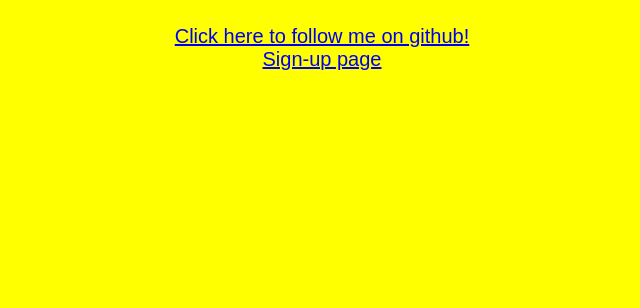
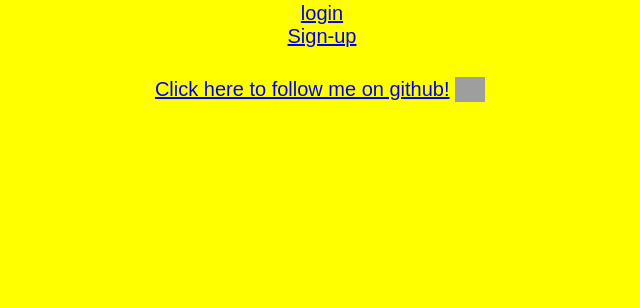
Before and after one commit to humzak711/Web-Login-System, a Flask app: page / in a window 1280 px wide. Shown: the part 492-800 px from the top of the page, without its empty margins (318-958 px from the left). Run offline with Flask 3, Linux system fonts and the light colour scheme; parts of the project's set-up code (start-up, migrations or seed data) failed here and were passed over; some libraries are stand-ins or nearby versions; grey boxes are pictures that could not be loaded.

Commit message:
Update index.html

```diff
--- a/templates/index.html
+++ b/templates/index.html
@@ -3,6 +3,12 @@
     background-color: yellow; width: 100%; height: 100%;
     text-align: center; color: black; font-family: sans-serif; font-size: 20px;
     }
+
+    #githubicon {
+        margin-right: 4px;
+        position: relative;
+        top: 6px
+      }
 </style>
 
     <!DOCTYPE html>
@@ -24,12 +30,15 @@
         </main>
 
         <footer>
-            <p3> <br> </p3>
+            <p3> <br> <a href="http://your localhost/login">login</a> </p3>
+            <p4> <br> <a href="http://your localhost/signup">Sign-up</a> </p4>
+            <p5> <br><br> <a href="https://github.com/humzak711">Click here to follow me on github!</a>
+                 <img src="https://onmsft.com/wp-content/uploads/2020/04/githubappicon.jpg"
+                 width="30" height="25" id="githubicon">
+            </p5>
+
+            <p6> <br> </p6>
             <script src="https://tryhackme.com/badge/2315259"> </script>
-            <p4> <br> </p4>
-            <a href="https://github.com/humzak711">Click here to follow me on github!</a>
-            <p5> <br> </p5>
-            <a href="http://127.0.0.1:5000/signup">Sign-up page</a>
         </footer>
     </body>
 </html>
```
